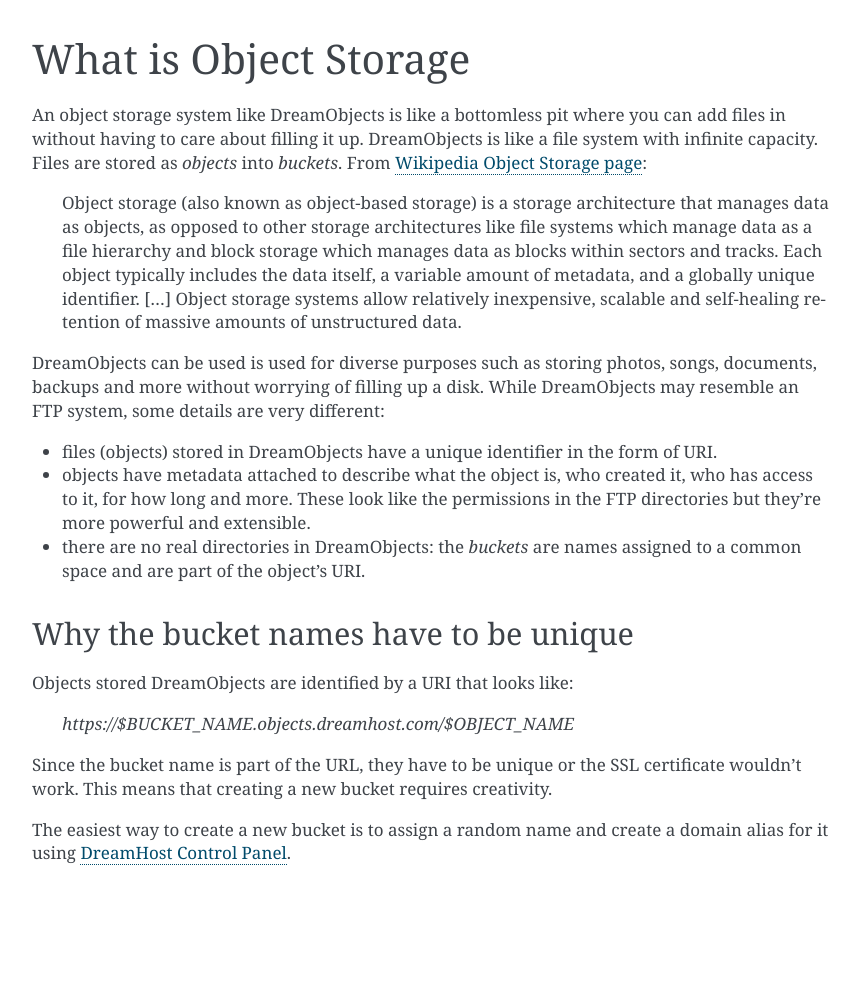
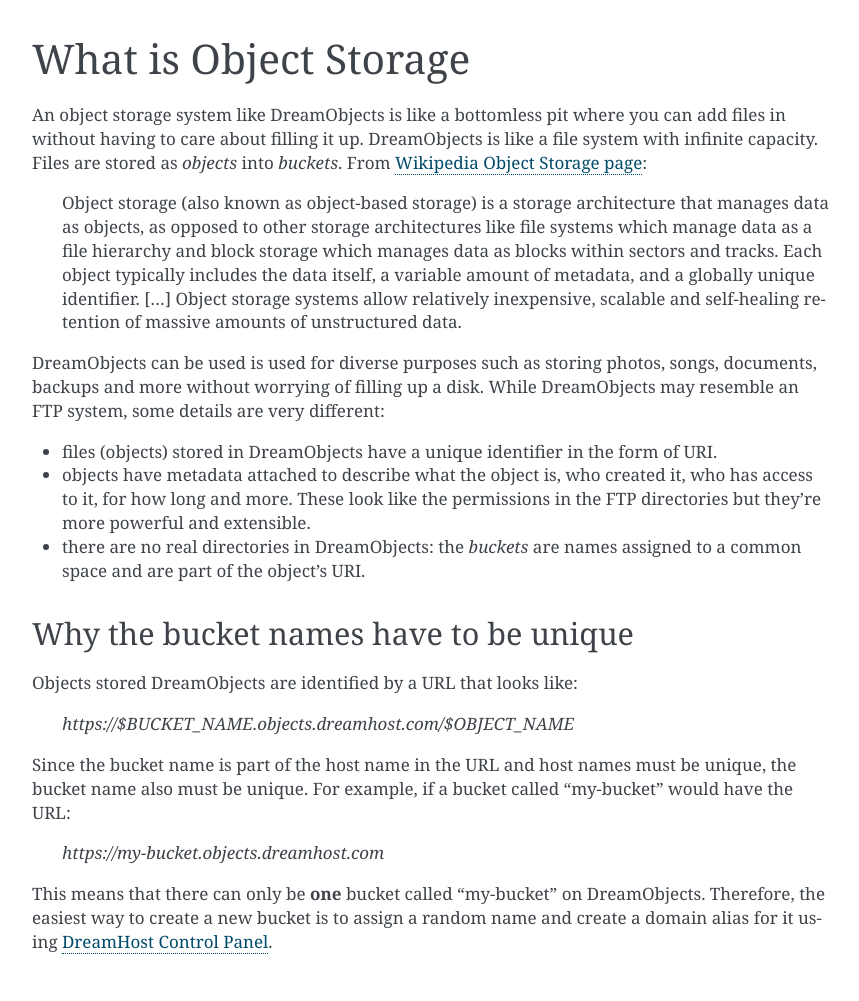
Before and after one commit to Rob-Pait/dreamcloud-docs, a Sphinx documentation site: the page built from source/dreamobjects/gettingstarted/what-is-dreamobjects.rst, in a window 1280 px wide. Shown: the whole page, without its empty margins (168-1027 px from the left). Built offline with Sphinx 7.4.7, drawn with Linux system fonts in a browser that asks for light colours; before the commit the page ends 912 px from its top, so only the background shows below that.

Commit message:
Fixed explanation of why bucket names have to be unique

```diff
--- a/source/dreamobjects/gettingstarted/what-is-dreamobjects.rst
+++ b/source/dreamobjects/gettingstarted/what-is-dreamobjects.rst
@@ -32,16 +32,19 @@
 Why the bucket names have to be unique
 ~~~~~~~~~~~~~~~~~~~~~~~~~~~~~~~~~~~~~~
 
-Objects stored DreamObjects are identified by a URI that looks like:
+Objects stored DreamObjects are identified by a URL that looks like:
 
    `https://$BUCKET_NAME.objects.dreamhost.com/$OBJECT_NAME`
 
-Since the bucket name is part of the URL, they have to be unique or the
-SSL certificate wouldn't work. This means that creating a new bucket requires
-creativity.
+Since the bucket name is part of the host name in the URL and host names must be
+unique, the bucket name also must be unique. For example, if a bucket called
+"my-bucket" would have the URL:
 
-The easiest way to create a new bucket is to assign a random name and
-create a domain alias for it using `DreamHost Control Panel`_.
+   `https://my-bucket.objects.dreamhost.com`
+
+This means that there can only be **one** bucket called "my-bucket" on
+DreamObjects. Therefore, the easiest way to create a new bucket is to assign a
+random name and create a domain alias for it using `DreamHost Control Panel`_.
 
 .. _DreamHost Control Panel: https://panel.dreamhost.com/index.cgi?tree=cloud.objects
 .. _Wikipedia Object Storage page: https://en.wikipedia.org/wiki/Object_storage
```
